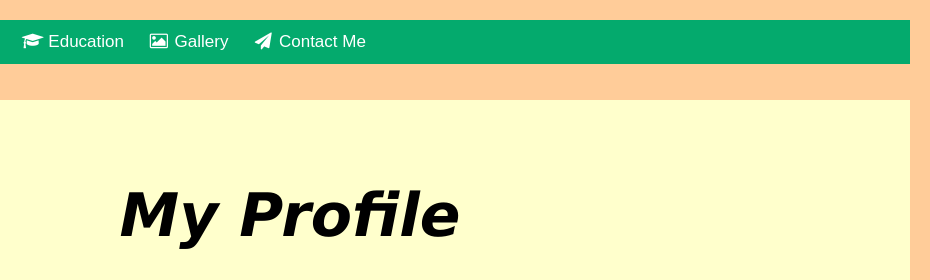
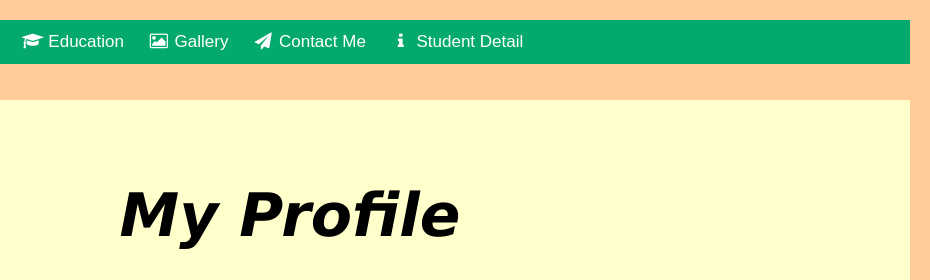
Before and after one commit to Hazimfarhan15/FrhnWeb, a plain HTML site: page biodata.html in a window 1280 px wide. Shown: the top 280 px of the page, 350-1280 px from the left. Drawn offline with Linux system fonts and the light colour scheme.

Commit message:
Update biodata.html

```diff
--- a/biodata.html
+++ b/biodata.html
@@ -89,6 +89,7 @@ footer {
                 <a href="education.html"><i class="fa fa-fw fa-graduation-cap"></i> Education</a>
                 <a href="gallery.html"><i class="fa fa-fw fa-image"></i> Gallery</a>
                 <a href="contact me.html"><i class="fa fa-fw fa-paper-plane"></i> Contact Me</a>
+                <a href="student.html"><i class="fa fa-fw fa-info"></i> Student Detail</a>
         </div>
 
         <div>
```
